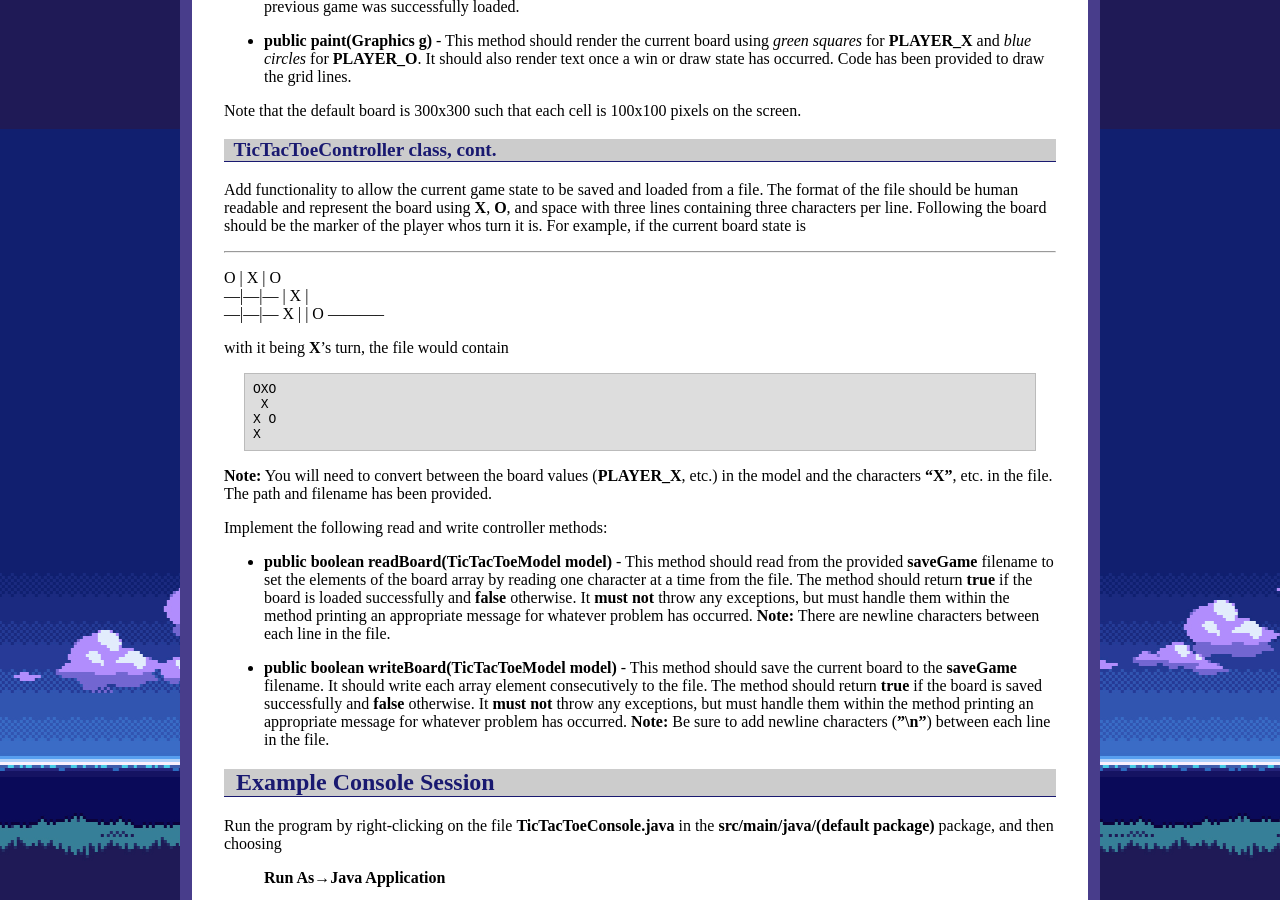
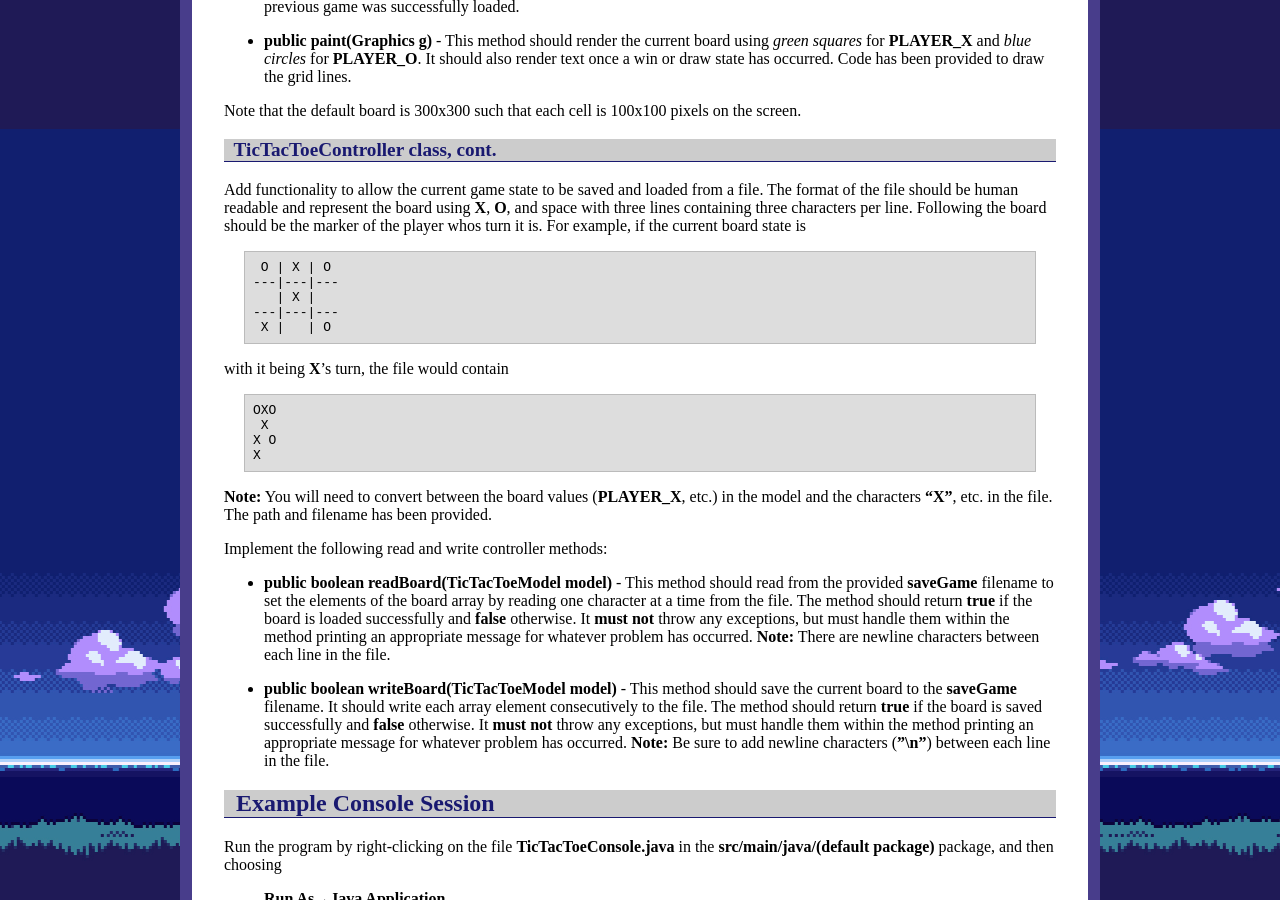
Before and after one commit to ycpcs/cs201-fall2021, a Jekyll site: the page built from assign/assign02.md, in a window 1280 px wide and 900 px high, scrolled down 2571 px. Built offline with Jekyll 4.4.1, drawn with Linux system fonts in a browser that asks for light colours.

Commit message:
update assign02
update assign02

```diff
--- a/assign/assign02.md
+++ b/assign/assign02.md
@@ -117,13 +117,13 @@ Note that the default board is 300x300 such that each cell is 100x100 pixels on
 
 Add functionality to allow the current game state to be saved and loaded from a file. The format of the file should be human readable and represent the board using **X**, **O**, and space with three lines containing three characters per line. Following the board should be the marker of the player whos turn it is. For example, if the current board state is
 
------------
+<pre>
  O | X | O
 ---|---|---
    | X |
 ---|---|---
  X |   | O
------------
+</pre>
 
 with it being **X**'s turn, the file would contain
 
```
